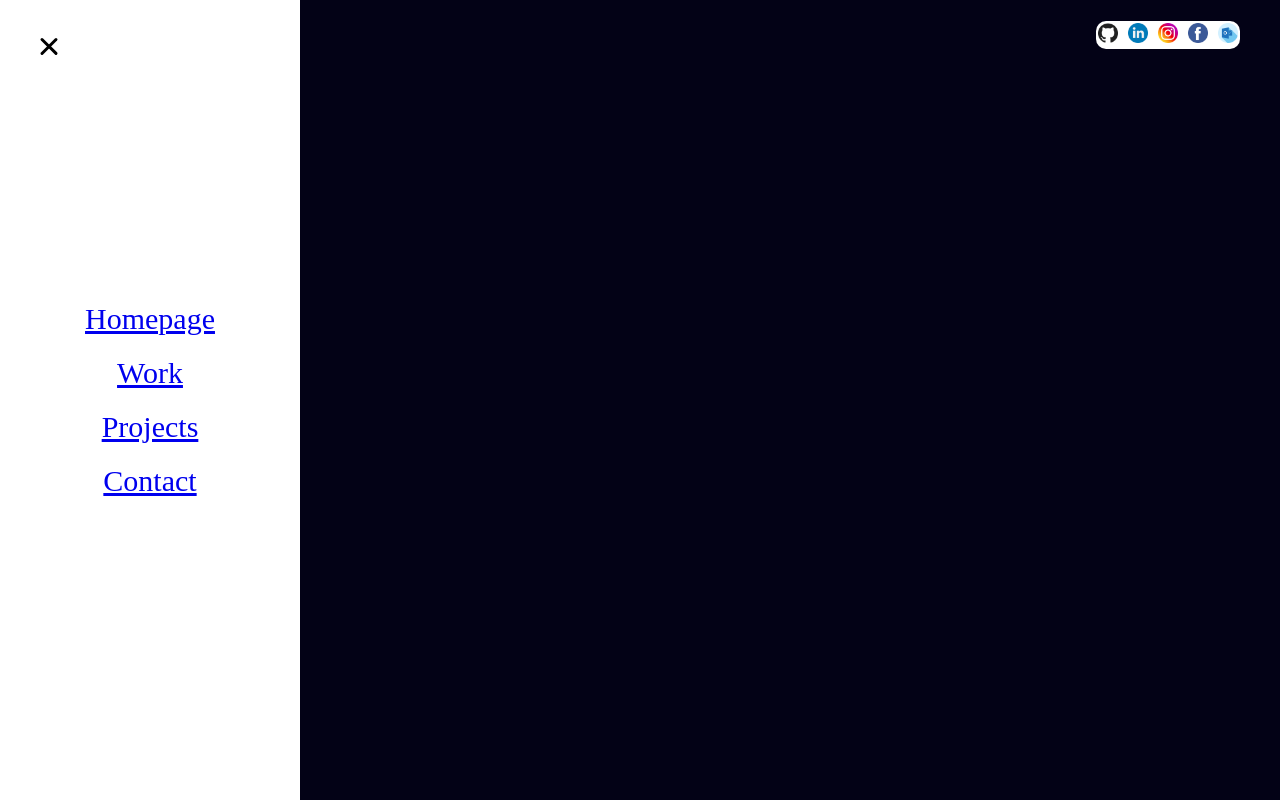
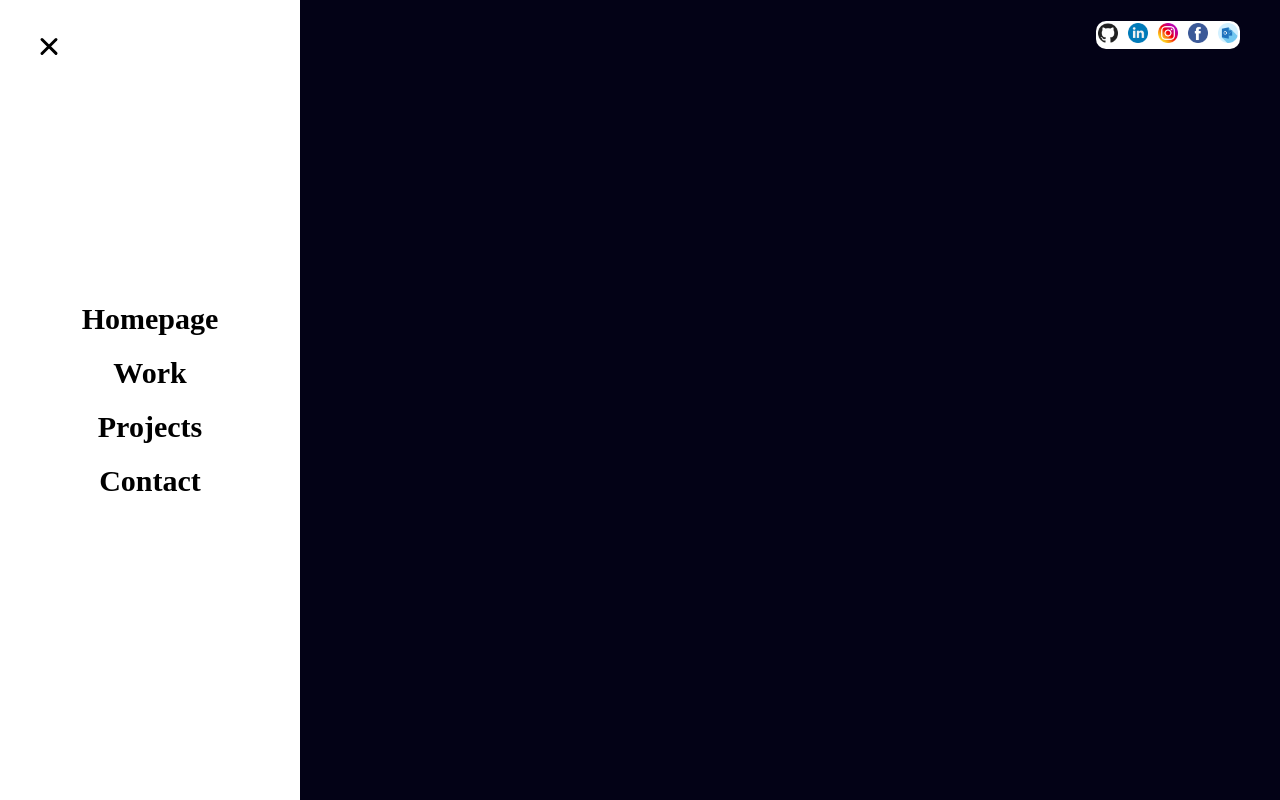
Before and after one commit to tarcisiomenezes2023/my-portfoliov2, a React (Vite) app in the folder portfolio-v2/: page / in a window 1280 px wide. Both pictures are taken after a click on the button 50 px from the left and 50 px from the top of the page. Built offline with nearby package versions, Linux system fonts and the light colour scheme.

Commit message:
Links with motion done

```diff
--- a/portfolio-v2/src/components/siderbar/Sidebar.scss
+++ b/portfolio-v2/src/components/siderbar/Sidebar.scss
@@ -30,6 +30,14 @@
 
             a {
                 font-size: 30px;
+                font-weight: bold;
+                text-decoration: none;
+                color: black;
+                transition: 0.2s;
+
+                &:hover {
+                    color: rgb(56, 56, 214);
+                }
             }
         }
     }
--- a/portfolio-v2/src/components/siderbar/links/Links.jsx
+++ b/portfolio-v2/src/components/siderbar/links/Links.jsx
@@ -1,3 +1,30 @@
+import { motion } from "framer-motion"
+
+const variants = {
+  open: {
+    transition: {
+      staggerChildren: 0.1,
+    },
+  },
+  closed: {
+    transition: {
+      staggerChildren: 0.05,
+      staggerDirection: -1,
+    },
+  },
+};
+
+const itemVariants = {
+  open: {
+    y: 0,
+    opacity: 1,
+  },
+  closed: {
+    y: 50,
+    opacity: 0,
+  },
+};
+
 const Links = () => {
 
   const items = [
@@ -8,13 +35,13 @@ const Links = () => {
   ]
 
   return (
-    <div className="links">
+    <motion.div className="links" variants={variants}>
       {items.map((item) => (
-        <a href={`#${item}`} key={item}>
+        <motion.a href={`#${item}`} key={item} variants={itemVariants}>
           {item}
-        </a>
+        </motion.a>
       ))}
-    </div>
+    </motion.div>
   )
 }
 
```
